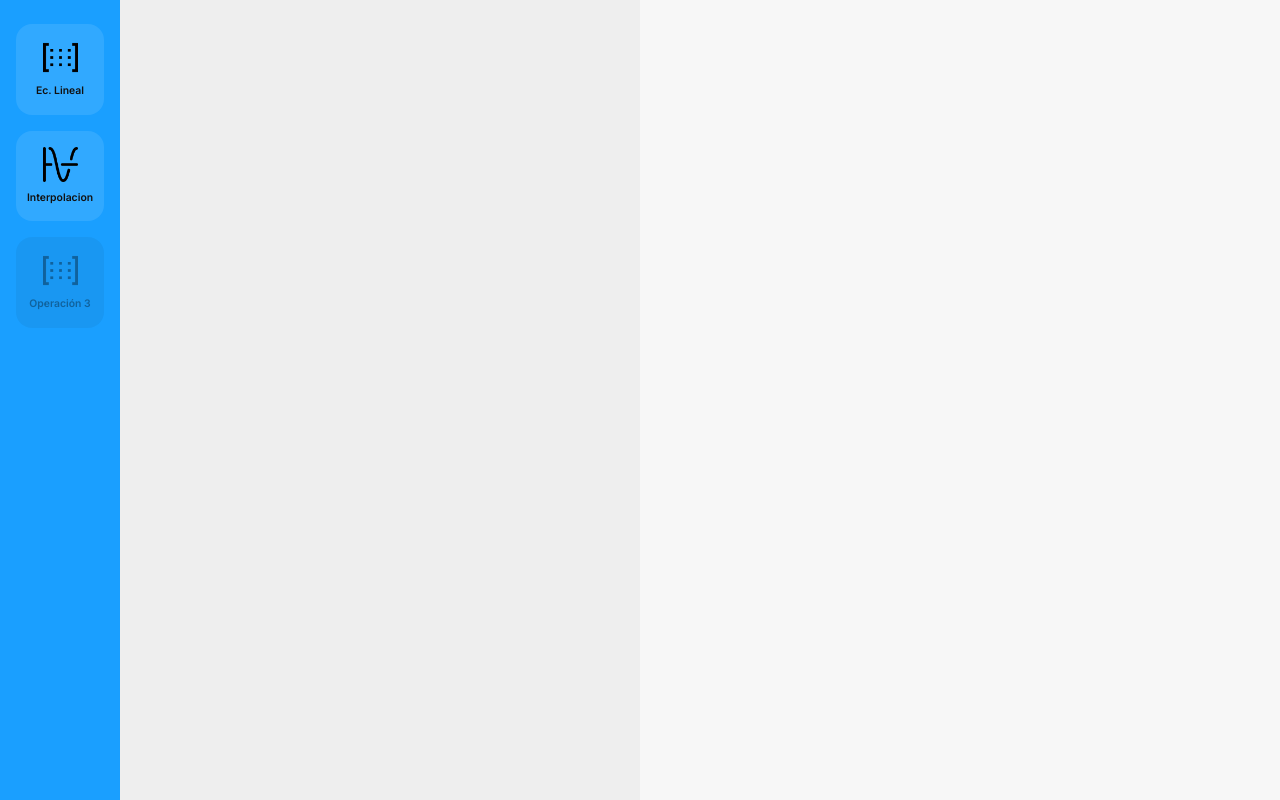
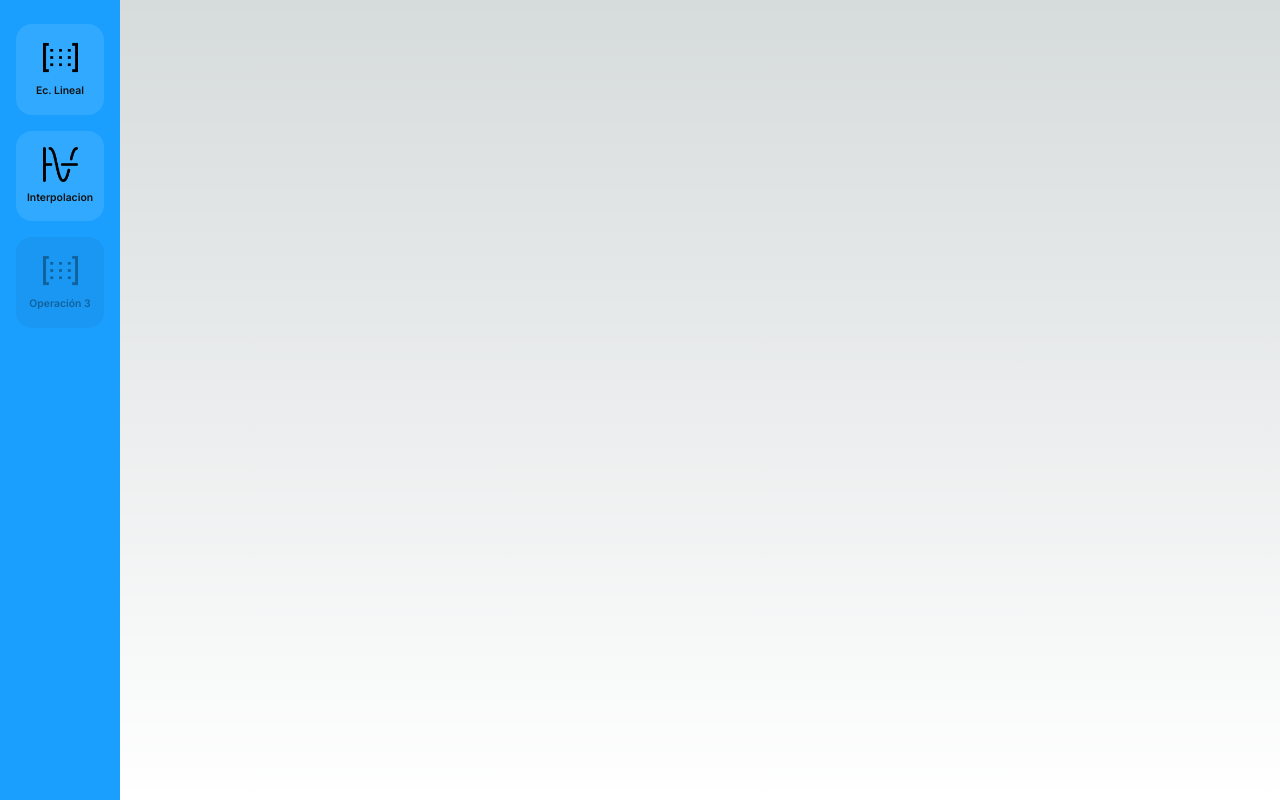
Before and after one commit to JAfricanoT/gaussapp-front, a Next.js app: page / in a window 1280 px wide. Built offline with nearby package versions, Linux system fonts and the light colour scheme.

Commit message:
refactor: adaption to the new navegation

```diff
--- a/src/app/Layout.module.css
+++ b/src/app/Layout.module.css
@@ -2,18 +2,15 @@
     display: flex;
     justify-items: center;
     align-items: flex-start;
+    height: 100vh;
+    width: 100vw;
 }
 
-.config, .result {
-    width: 50%;
-    height: 100vh;
+.menu{
+    width: var(--navbar-width);
+    height: 100%;
 }
 
-.config {
-    background-color: #eee;
+.contentWrapper{
+    width: calc(100% - var(--navbar-width));
 }
-
-.result {
-    background-color: #f7f7f7;
-    overflow-y: auto;
-}
--- a/src/app/layout.js
+++ b/src/app/layout.js
@@ -1,7 +1,7 @@
 import './globals.css'
 import { Inter } from 'next/font/google'
 import styles from './Layout.module.css'
-import Menu from './menu'
+import Menu from './Menu'
 
 const inter = Inter({ subsets: ['latin'] })
 
@@ -14,14 +14,14 @@ export default function RootLayout({ children }) {
   return (
     <html lang="es">
       <body className={inter.className}>
-        <main className={styles.wrapper}>
-          <div className={styles.config}>
-            <Menu/>
+        <div className={styles.wrapper}>
+          <div className={styles.menu}>
+            <Menu />
           </div>
-          <div className={styles.result}>
+          <main className={styles.contentWrapper}>
             {children}
-          </div>
-        </main>
+          </main>
+        </div>
       </body>
     </html>
   )
```
